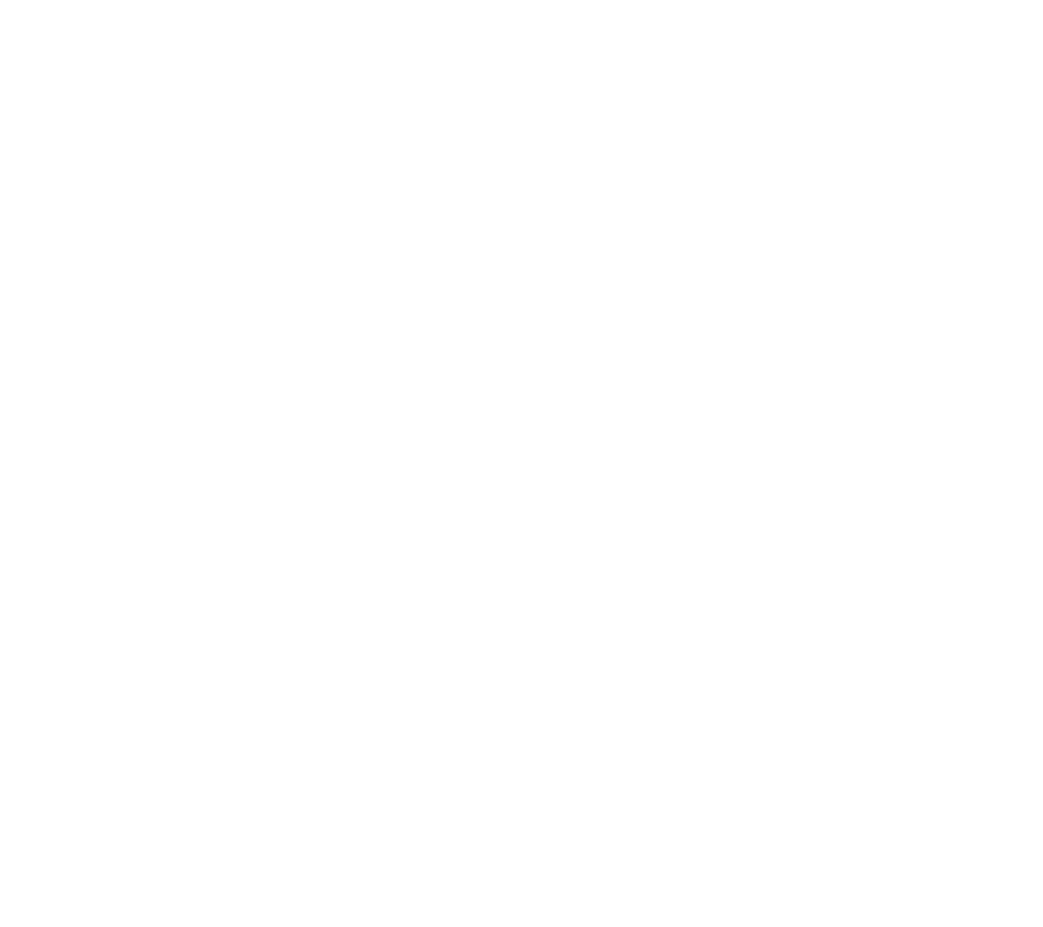
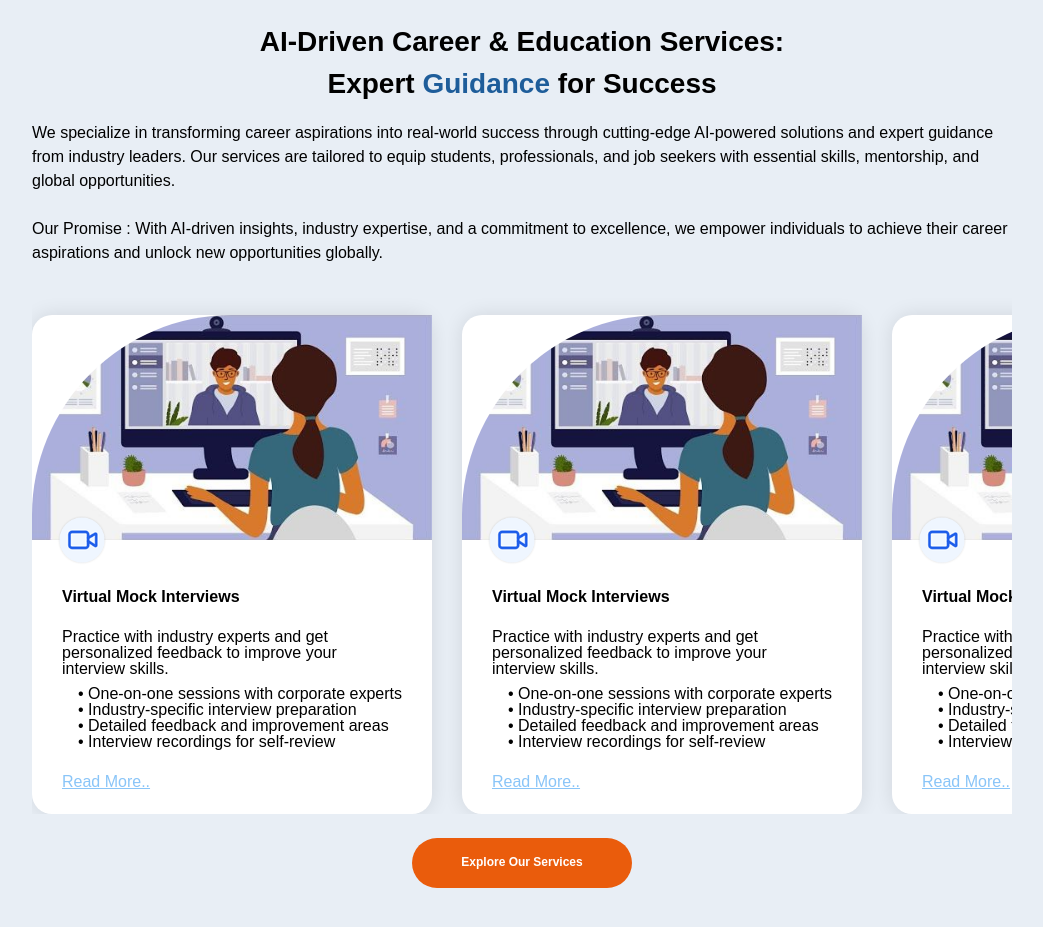
Before and after one commit to MounikaDarru/V_Buzz, a React (Vite) app: page /about in a window 1280 px wide. Shown: the part 1522-2449 px from the top of the page, without its empty margins (118-1161 px from the left). Before the commit the page ends 1323 px from the top, so only its background shows below. Built offline with nearby package versions, Linux system fonts and the light colour scheme.

Commit message:
Home/Services

```diff
--- a/src/components/cards/ServiceCard.jsx
+++ b/src/components/cards/ServiceCard.jsx
@@ -2,27 +2,55 @@ import React from "react";
 
 const ServiceCard = ({ image, icon, title, description, features}) => {
     return (
-        <div className="flex flex-col items-left bg-white rounded-[20px] md:w-[480px] md:h-[600px] shadow-custom-nav sm:w-[350px] sm:h-[500px] sm:gap-[15px]">
+        <div className="flex flex-col items-left bg-white rounded-[20px] max-w-[350px] mx-auto max-h[600px] sm:min-w-[250px] md:min-w-[400px] shadow-custom-nav">
             {/* image and icon */}
-            <div className="md:h-[300px]">
-                <img src={image} alt={title} className="md:rounded-tl-[200px] md:h-[265px] sm:rounded-tl-[150px]" />
-                <img src={icon} alt={title} className="md:ml-[35px] md:mt-[-35px] md:w-[70px] md:h-[70px] sm:w-[50px] sm:h-[50px] sm:ml-[25px] sm:mt-[-25px]"/>
+            <div>
+                <img src={image} alt={title} className="rounded-tl-[100px] sm:rounded-tl-[200px] sm:rounded-tl-[150px]" />
+                <img src={icon} alt={title} className="w-[30px] h-[30px] mt-[-15px] ml-[15px] md:ml-[25px] md:mt-[-25px] md:w-[50px] md:h-[50px]"/>
             </div>
 
             {/* Title and description */}
-            <div className="md:px-[30px] md:w-[420px] sm:px-[24px] sm:w-[350px]">
-                <h1 className="text-[16px] font-bold">{title}</h1>
-                <p className="text-[16px] font-medium">{description}</p>
-                <p className="line-clamp-4 text-sm text-black whitespace-pre-line md:ml-4 sm:ml-2">
+            <div className="flex flex-col p-6 w-full md:px-[30px] sm:px-[24px] gap-6">
+                <h1 className="text-xs sm:text-[16px] font-bold">{title}</h1>
+                <p className=" text-xs sm:text-[16px] font-medium">{description}</p>
+                <p className="line-clamp-3 text-xs sm:text-[16px] sm:line-clamp-4 text-black whitespace-pre-line md:ml-4 sm:ml-2 mt-[-15px]">
                 {features.map((item) => `• ${item.feature}`).join('\n')}
                 </p>
 
-                <button className="md:mt-[30px] sm:mt-[15px]">
-                    <u className="text-[#8AC5F8] text-[16px]">Read More..</u>
-                </button>
+                <u className="text-[#8AC5F8] text-xs sm:text-[16px]">Read More..</u>
             </div>
         </div>
     );
 };
 
 export default ServiceCard;
+
+
+// const ServiceCard = ({image, icon, title, description, features}) => {
+
+//     return (
+//         <div>
+//             {/* Image + Icon */}
+//             <div>
+//                 <img
+//                     src={image}
+//                     alt={title}
+//                     className="w-full h-full object-cover shrink-0 rounded-tl-[20px]"
+//                 />
+//                 <img
+//                     src={icon}
+//                     alt={title}
+//                     className="w-[30px] h-[30px] object-cover shrink-0 mt-[-15px]"
+//                 />
+//             </div>
+
+//             {/* Details */}
+//             <div>
+
+//             </div>
+//         </div>
+//     )
+
+// }
+
+// export default ServiceCard
--- a/src/components/home/Services.jsx
+++ b/src/components/home/Services.jsx
@@ -1,8 +1,10 @@
 import React from "react";
 import ServiceCard from "../cards/ServiceCard";
+import Button from "../Button";
 
 import service from "../../assets/service.png";
 import serviceicon from "../../assets/serviceicon.png";
+
 
 const servicesList = [
     {
@@ -68,11 +70,32 @@ const servicesList = [
             },
         ],
     },
+    {
+        id: 4,
+        image: service,
+        icon: serviceicon,
+        title: "Virtual Mock Interviews",
+        description: "Practice with industry experts and get personalized feedback to improve your interview skills.",
+        features: [
+            {
+                feature: "One-on-one sessions with corporate experts"
+            },
+            {
+                feature: "Industry-specific interview preparation"
+            },
+            {
+                feature: "Detailed feedback and improvement areas"
+            },
+            {
+                feature: "Interview recordings for self-review"
+            },
+        ],
+    },
 ]
 
 const Services = () => {
   return (
-    <section className="bg-primary/10 font-poppins px-4 sm:px-8 md:px-[150px] py-12 md:py-20 md:mt-[100px] sm:mt-[50px] sm:px-[50px]">
+    <section className="bg-primary/10 font-poppins px-[50px] sm:px-8 md:px-[150px] py-12 md:py-20 md:mt-[100px] sm:mt-[50px] sm:px-[50px] items-center justify-center">
       <div className="max-w-7xl mx-auto flex flex-col items-center">
         <div className="flex items-center gap-2 justify-center">
           <div className="w-[15px] h-[2px] bg-secondary"></div>
@@ -89,8 +112,8 @@ const Services = () => {
           Our Promise :  With AI-driven insights, industry expertise, and a commitment to excellence, we empower individuals to achieve their career aspirations and unlock new opportunities globally.
         </p>
 
-        <div className="w-full overflow-x-auto hide-scrollbar">
-            <div className="flex flex-row md:gap-x-[30px] sm:gap-x-[20px] sm:gap-y-[20px] mt-[50px]">
+        <div className="w-full md:overflow-x-auto hide-scrollbar">
+            <div className="grid grid-cols-1 sm:grid-cols-2 md:flex md:gap-x-[30px] gap-y-[15px] sm:gap-x-[15px] mt-[50px] items-center min-w-[200px]">
                 {servicesList.map((service) => (
                 <ServiceCard
                     key={service.id}
@@ -105,10 +128,8 @@ const Services = () => {
         </div>
 
 
-        <div className="flex justify-center md:mt-[50px] sm:mt-[30px]">
-          <button className="h-12 bg-secondary hover:bg-secondary-dark text-white px-8 py-2 rounded-full text-sm font-bold transition-colors duration-200">
-            EXPLORE OUR SERVICES
-          </button>
+        <div className="justify-center mt-6">
+            <Button text="Explore Our Services" className="max-w-[300px]"/>
         </div>
       </div>
     </section>
--- a/src/pages/Home.jsx
+++ b/src/pages/Home.jsx
@@ -14,8 +14,8 @@ const Home = () => {
       <NavBar />
       <Hero />
       <Events />
-      {/* <Services />
-      <OurMission />
+      <Services />
+      {/* <OurMission />
       <OurApproach />
       <OurPartners />
       <Testimonial /> */}
```
